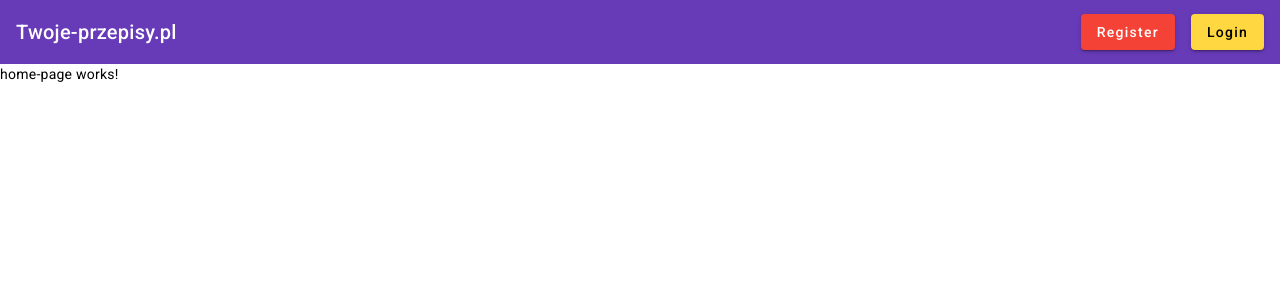
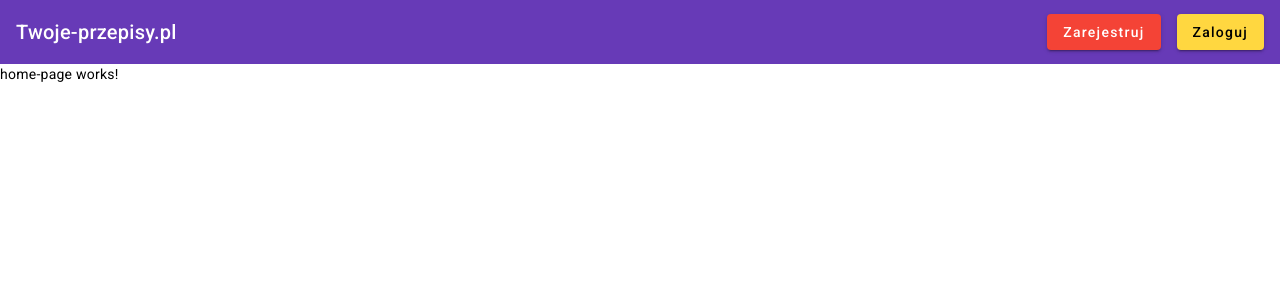
Before and after one commit to Eryk13/cook-book-web-app, an Angular app: page / in a window 1280 px wide. Shown: the top 300 px of the page. Built offline with nearby package versions, Linux system fonts and the light colour scheme.

Commit message:
quick fix

```diff
--- a/src/app/components/top-nav/top-nav.component.html
+++ b/src/app/components/top-nav/top-nav.component.html
@@ -3,8 +3,8 @@
     <div class="nav">
 
         <div class="nav-buttons">
-            <button mat-raised-button color="warn" [routerLink]="['register']">Register</button>
-            <button mat-raised-button color="accent" [routerLink]="['login']">Login</button>
+            <button mat-raised-button color="warn" [routerLink]="['register']">Zarejestruj</button>
+            <button mat-raised-button color="accent" [routerLink]="['login']">Zaloguj</button>
         </div>
     </div>
 </mat-toolbar>
```
